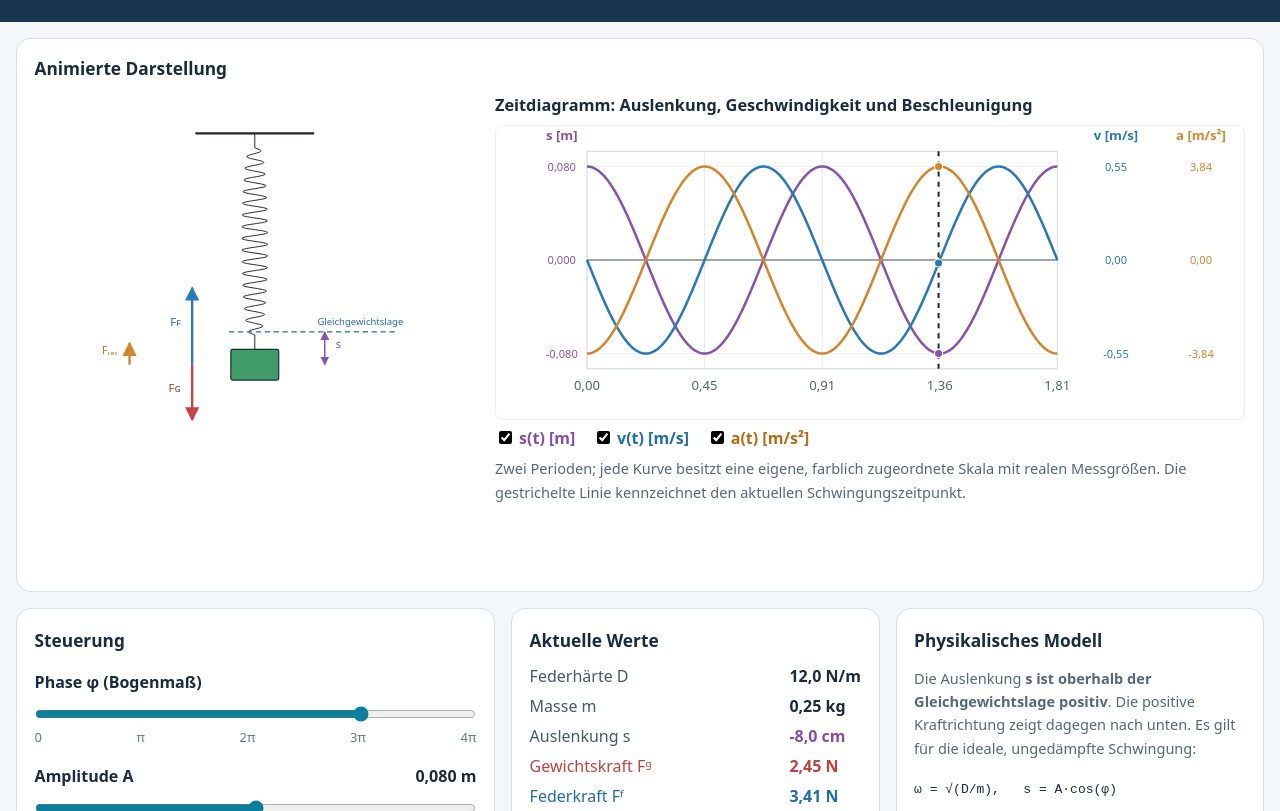
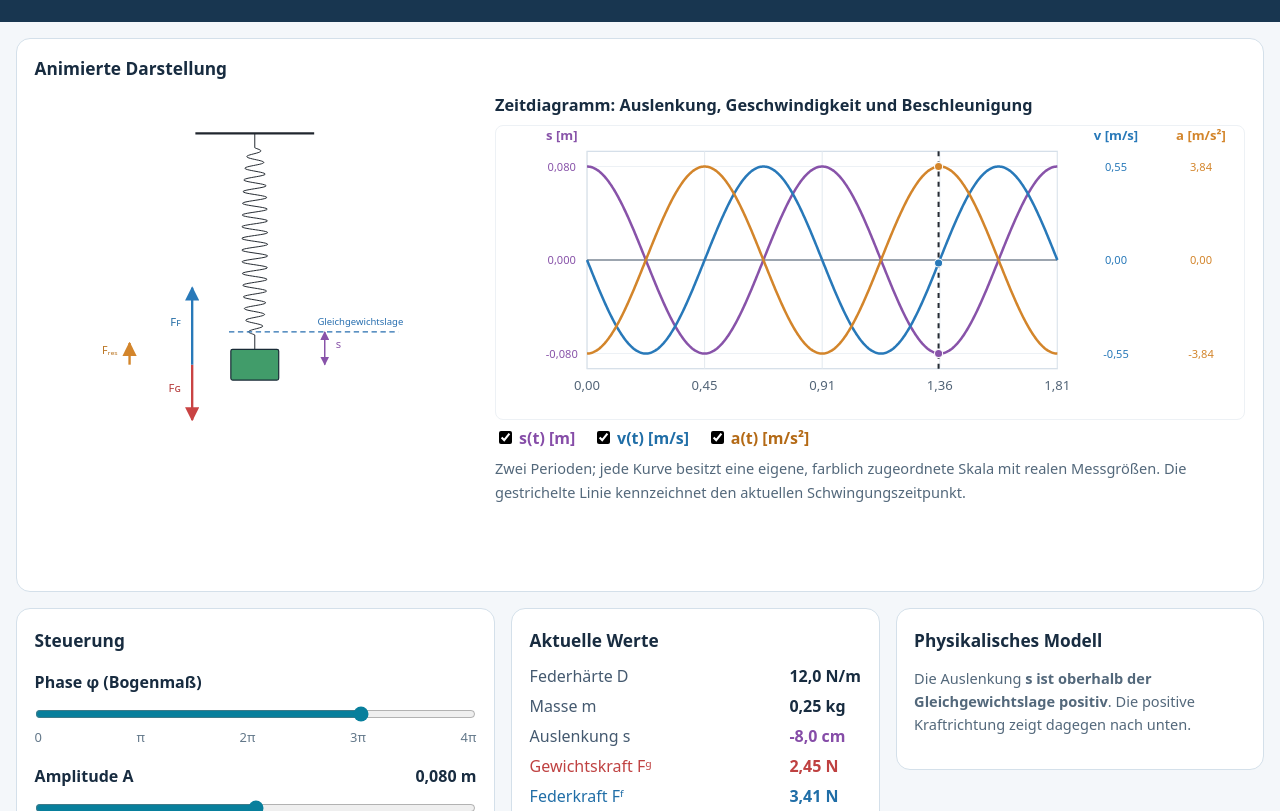
Before and after one commit to KN-RBG/Physik_Simulationen, a plain HTML site: page simulationen/federschwerependel/index.html in a window 1280 px wide. Shown: the part 124-935 px from the top of the page. Drawn offline with Linux system fonts and the light colour scheme.

Commit message:
Remove equations from physical model card while retaining sign convention

```diff
--- a/simulationen/federschwerependel/index.html
+++ b/simulationen/federschwerependel/index.html
@@ -85,6 +85,6 @@ main{display:block;max-width:1500px}
 <dt id="titel-ff" class="fblue">Federkraft Fᶠ</dt><dd id="wert-ff" class="fblue">1,49 N</dd>
 <dt id="titel-fres" class="forange">Resultierende Kraft Fᵣₑₛ</dt><dd id="wert-fres" class="forange">+0,96 N</dd>
 </dl></section>
-<section class="panel"><h2>Physikalisches Modell</h2><p class="description">Die Auslenkung <strong>s ist oberhalb der Gleichgewichtslage positiv</strong>. Die positive Kraftrichtung zeigt dagegen nach unten. Es gilt für die ideale, ungedämpfte Schwingung:</p><p><code>ω = √(D/m), &nbsp; s = A·cos(φ)</code></p><p><code>Fᵣₑₛ = m·g − D·(L−L₀)</code></p></section>
+<section class="panel"><h2>Physikalisches Modell</h2><p class="description">Die Auslenkung <strong>s ist oberhalb der Gleichgewichtslage positiv</strong>. Die positive Kraftrichtung zeigt dagegen nach unten. </p></section>
 </div></main><footer><a href="../../downloads/python/federschwerependel/federschwerependel_animation.py" download>Python-Version herunterladen</a> · <a href="../../index.html">Alle Simulationen</a></footer>
 </body></html>
```
